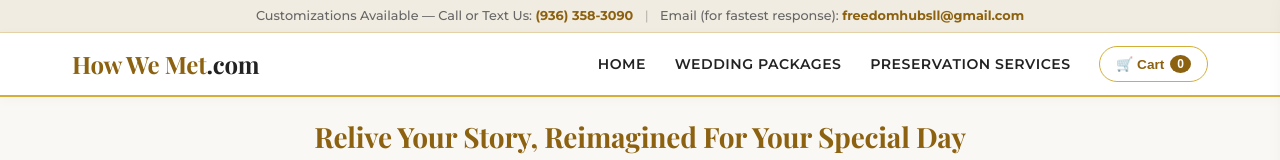
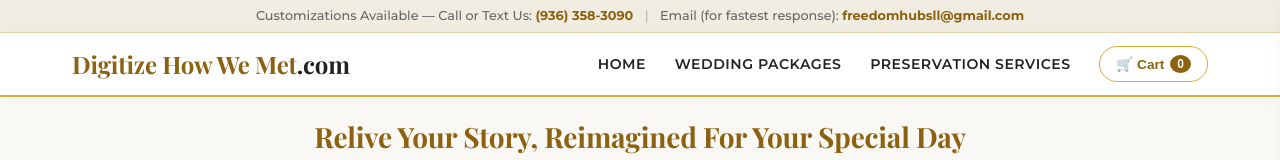
Before and after one commit to freedomhubsllc-dot/digitizehowwemet, a website: page index.html in a window 1280 px wide. Shown: the top 160 px of the page. Drawn offline with nearby package versions, Linux system fonts and the light colour scheme; a web font is replaced by a local one.

Commit message:
Update index.html

```diff
--- a/index.html
+++ b/index.html
@@ -155,7 +155,7 @@
   <!-- Header -->
   <header>
     <div class="nav-container">
-      <a href="#" class="logo"> How We Met<span>.com</span></a>
+      <a href="#" class="logo"> Digitize How We Met<span>.com</span></a>
       <nav>
         <ul>
           <li><a href="#">Home</a></li>
```
